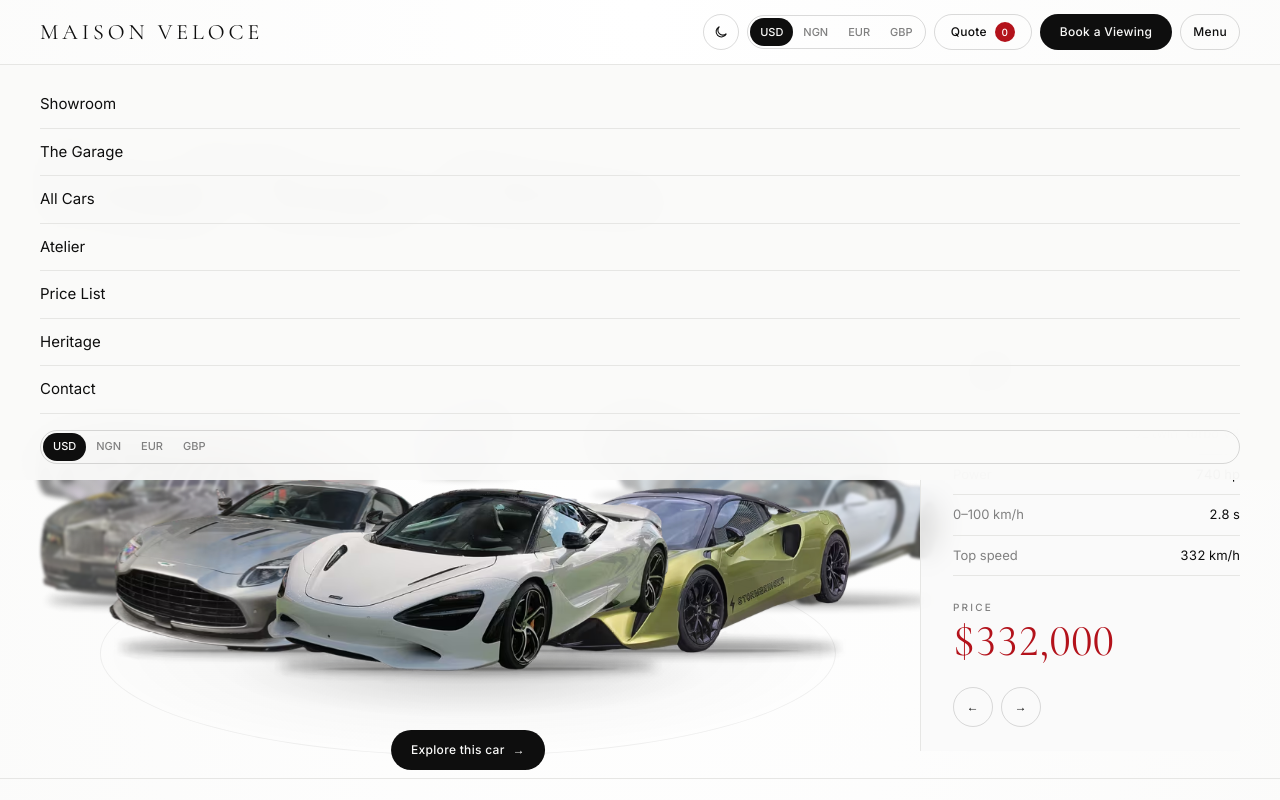
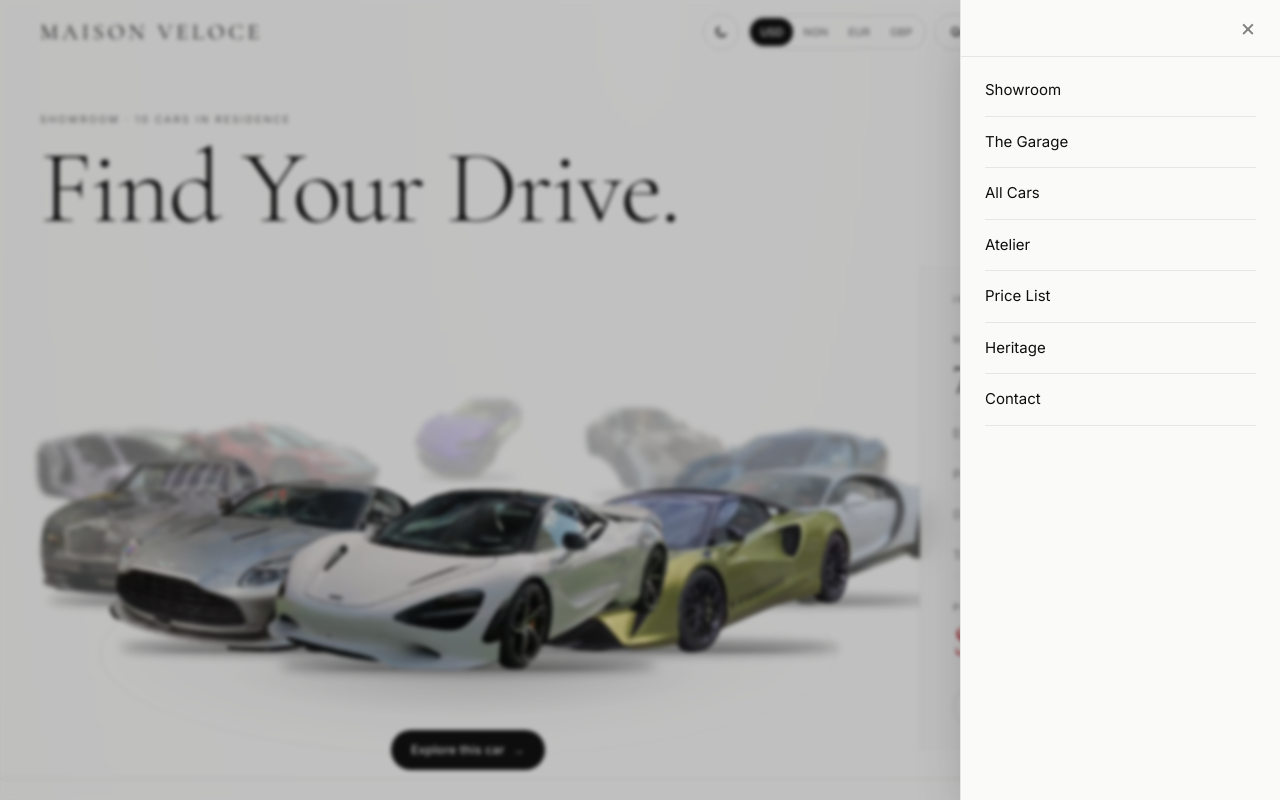
Before and after one commit to bazibaziaghan/maison-veloce, a Next.js app: page / in a window 1280 px wide. Both pictures are taken after a click on the button "Menu". Shown: the top 800 px of the page. Built offline with nearby package versions, Linux system fonts and the light colour scheme.

Commit message:
Side drawer menu; avoid repeating currency and booking controls

```diff
--- a/components/layout/Navbar.tsx
+++ b/components/layout/Navbar.tsx
@@ -1,6 +1,6 @@
 "use client";
 import Link from "next/link";
-import { useEffect, useState } from "react";
+import { useEffect, useRef, useState } from "react";
 import { CURRENCIES, type CurrencyCode } from "@/data/currency";
 import { useStore } from "@/lib/store";
 import ThemeToggle from "./ThemeToggle";
@@ -54,6 +54,14 @@ export function CurrencyToggle() {
 export default function Navbar() {
   const [scrolled, setScrolled] = useState(false);
   const [menu, setMenu] = useState(false);
+  const drawer = useRef<HTMLElement>(null);
+  useEffect(() => { drawer.current?.toggleAttribute("inert", !menu); }, [menu]);
+  useEffect(() => {
+    if (!menu) return;
+    const k = (e: KeyboardEvent) => e.key === "Escape" && setMenu(false);
+    window.addEventListener("keydown", k);
+    return () => window.removeEventListener("keydown", k);
+  }, [menu]);
   useEffect(() => {
     const on = () => setScrolled(window.scrollY > 24);
     on();
@@ -61,6 +69,7 @@ export default function Navbar() {
     return () => window.removeEventListener("scroll", on);
   }, []);
   return (
+    <>
     <header className={`fixed inset-x-0 top-0 z-[500] transition-[background,backdrop-filter,border-color] duration-300 ${scrolled ? "border-b border-line bg-gallery/75 backdrop-blur-xl" : "border-b border-transparent"}`}>
       <a href="#main" className="sr-only focus:not-sr-only focus:absolute focus:left-4 focus:top-4 focus:bg-ink focus:px-3 focus:py-2 focus:text-gallery">Skip to content</a>
       <nav className="container-site flex h-16 items-center gap-6" aria-label="Main">
@@ -78,16 +87,36 @@ export default function Navbar() {
           <button className="pill-light h-9 px-3 min-[1360px]:hidden" aria-expanded={menu} aria-controls="mobile-menu" onClick={() => setMenu(!menu)}>Menu</button>
         </div>
       </nav>
-      {menu && (
-        <div id="mobile-menu" className="border-t hair bg-gallery/95 backdrop-blur-xl min-[1360px]:hidden">
-          <ul className="container-site flex flex-col py-4 text-[15px]">
-            {LINKS.map(([l, h]) => (
-              <li key={l}><Link href={h} onClick={() => setMenu(false)} className="block border-b hair py-3">{l}</Link></li>
-            ))}
-            <li className="pt-4"><CurrencyToggle /></li>
-          </ul>
-        </div>
-      )}
     </header>
+
+    {/* side drawer menu */}
+    <div
+      aria-hidden
+      onClick={() => setMenu(false)}
+      className={`fixed inset-0 z-[590] bg-ink/25 backdrop-blur-[2px] transition-opacity duration-300 min-[1360px]:hidden ${menu ? "opacity-100" : "pointer-events-none opacity-0"}`}
+    />
+    <aside
+      id="mobile-menu"
+      aria-label="Menu"
+      aria-hidden={!menu}
+      ref={drawer}
+      data-lenis-prevent
+      className={`fixed bottom-0 right-0 top-0 z-[600] flex w-[min(320px,86vw)] flex-col border-l hair bg-gallery shadow-2xl transition-transform duration-300 ease-[cubic-bezier(.2,.8,.2,1)] min-[1360px]:hidden ${menu ? "translate-x-0" : "translate-x-full"}`}
+    >
+      <div className="flex items-center border-b hair px-6 py-4">
+        {/* only when the navbar hides its own currency switch (phones) */}
+        <div className="md:hidden"><CurrencyToggle /></div>
+        <button onClick={() => setMenu(false)} aria-label="Close menu" className="ml-auto text-[24px] leading-none text-meta hover:text-ink">×</button>
+      </div>
+      <ul className="flex flex-col overflow-y-auto px-6 py-2 text-[15px]">
+        {LINKS.map(([l, h]) => (
+          <li key={l}><Link href={h} onClick={() => setMenu(false)} className="block border-b hair py-3.5 hover:text-racing">{l}</Link></li>
+        ))}
+      </ul>
+      <div className="mt-auto px-6 pb-6 sm:hidden">
+        <Link href="/booking" onClick={() => setMenu(false)} className="pill-dark w-full justify-center">Book a Viewing</Link>
+      </div>
+    </aside>
+    </>
   );
 }
```
